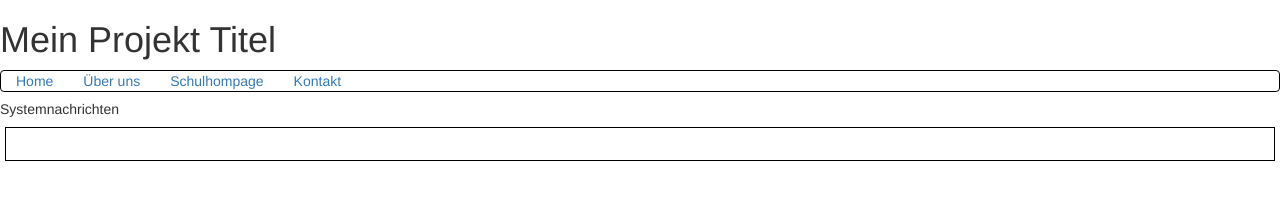
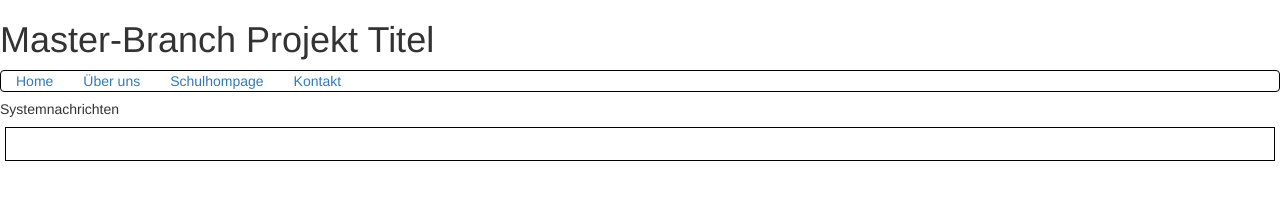
Before and after one commit to guenter82/js-maps-starter-project, a website: page index.html in a window 1280 px wide. Drawn offline with Linux system fonts and the light colour scheme; some packages are replaced by stand-ins of ours; no server answers.

Commit message:
change title

```diff
--- a/index.html
+++ b/index.html
@@ -27,7 +27,7 @@
     </head>
     <body>
         <div id="header">
-          <h1>Mein Projekt Titel</h1>
+          <h1>Master-Branch Projekt Titel</h1>
           <!-- Navigation bar -->
           <div class="navbar" ng-controller="navController">
               <ul class="nav navbar-nav">
```
